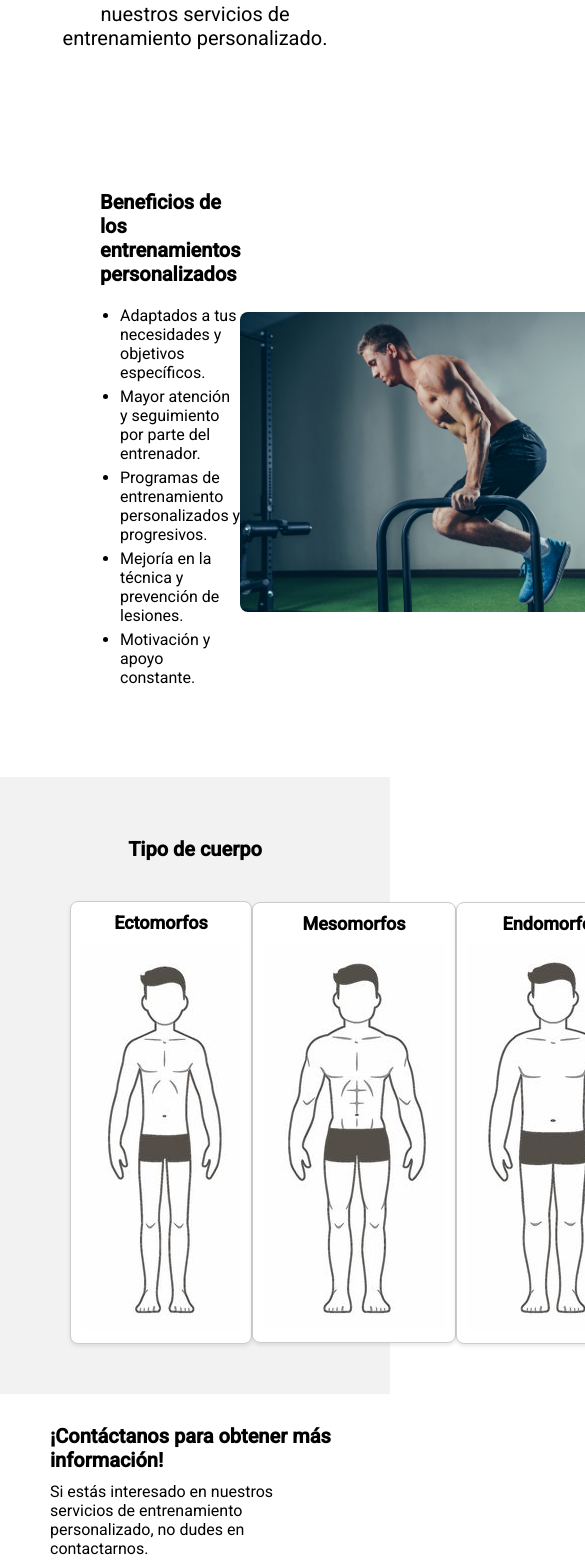
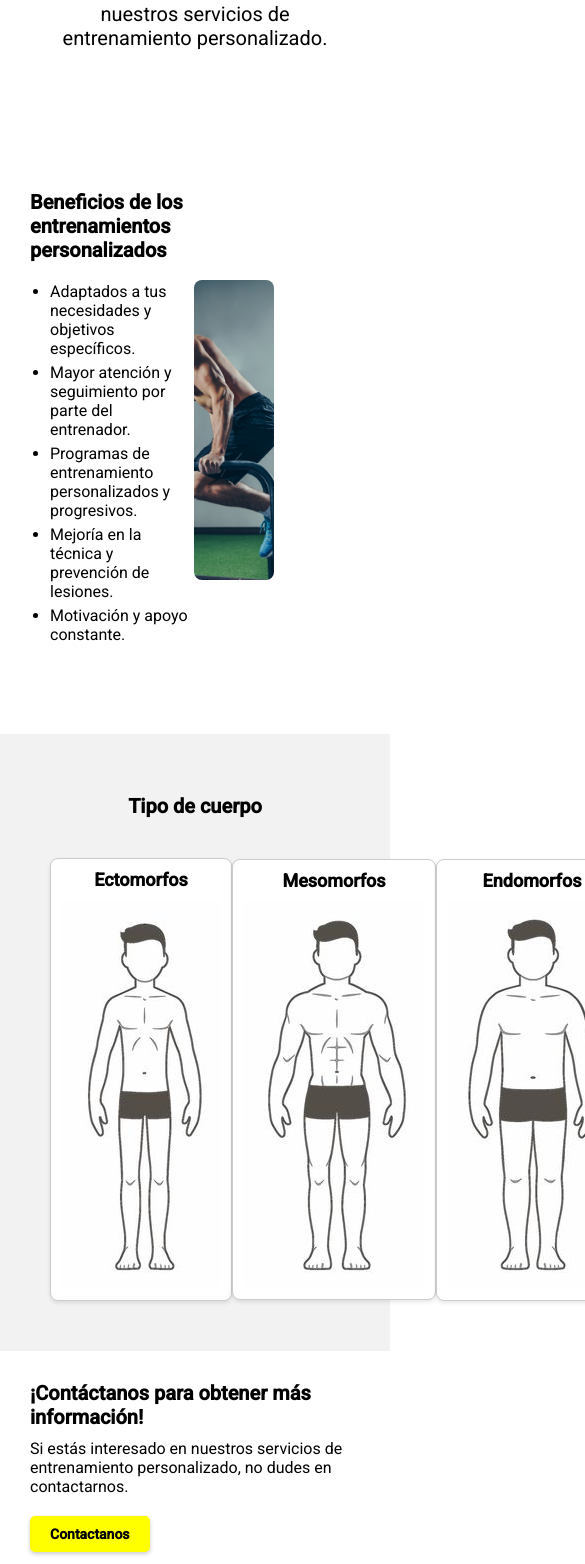
Before and after one commit to crescowboy/appwebfitness, a React (Create React App) app: page /entreno in a window 390 px wide. Shown: the part 324-1888 px from the top of the page, 585 px wide, since content can reach past the window. Built offline with nearby package versions, Linux system fonts and the light colour scheme.

Commit message:
estilos responsives

```diff
--- a/src/index.css
+++ b/src/index.css
@@ -149,6 +149,8 @@ header{
 .cta-button:hover {
   transform: scale(1.05); /* Escala el botón en un 5% al pasar el cursor */
 }
+
+
 
 /* Estilos de la sección de características */
 .features {
@@ -930,3 +932,60 @@ header{
   font-size: 0.9em;
   margin-bottom: 15px;
 }
+
+
+
+
+
+
+/* Media queries para hacerlo responsive */
+@media screen and (max-width: 768px) {
+  /* Estilos del hero section */
+  .hero {
+    height: 300px;
+  }
+
+  .hero-title {
+    font-size: 24px;
+  }
+
+  .hero-description {
+    font-size: 14px;
+  }
+
+  .cta-button {
+    font-size: 14px;
+  }
+
+  /* SECCION CARACTERISTICAS */
+  .features {
+    flex-direction: column; /* Cambia la dirección de flex a columna en pantallas más pequeñas */
+  }
+
+  .feature {
+    width: 100%; /* Ocupa todo el ancho del contenedor en pantallas más pequeñas */
+  }
+
+  .feature img {
+    width: 90%; /* Hace que la imagen ocupe todo el ancho del contenedor */
+    height: 300px; /* Ajusta automáticamente la altura para mantener la proporción */
+  }
+
+  /* ENTRENO PAGE */
+  /* Estilos adicionales para pantallas más grandes que 768px */
+  .entrenamientos-info {
+    flex-direction: row;
+    justify-content: space-between;
+    padding: 30px;
+  }
+
+  .entrenamientos-info img {
+    width: 48%; /* Uso de 48% para permitir márgenes entre las imágenes */
+    margin-top: 0;
+  }
+
+  .entrenamientos-tipocuerpo,
+  .entrenamientos-contact {
+    padding: 30px;
+  }
+}
```
